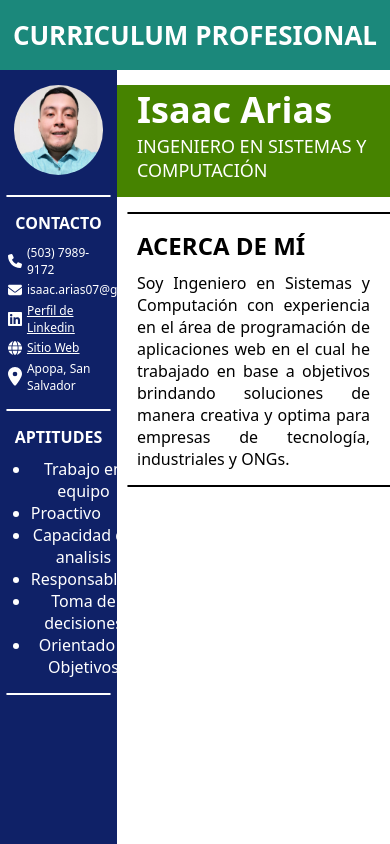
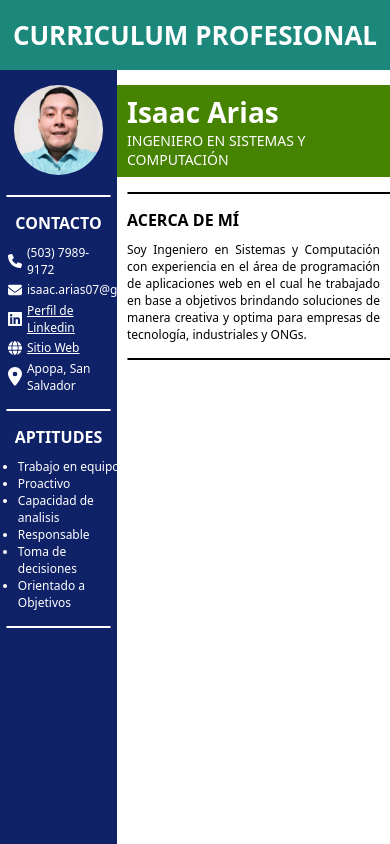
Before and after one commit to Isaac953/curriculum_isaac, a Next.js app: page / in a window 390 px wide. Shown: the top 844 px of the page. Built offline with nearby package versions, Linux system fonts and the light colour scheme.

Commit message:
CV_14: Ajuste en diseño responsivo de sección profile y about

```diff
--- a/src/app/components/Layout.scss
+++ b/src/app/components/Layout.scss
@@ -43,7 +43,7 @@ main {
 
 .main-contact {
   height: inherit;
-  width: 20vw;
+  width: 20%;
   // border: 1px solid green;
   background-color: $contactColor;
   @include column;
@@ -64,7 +64,7 @@ hr {
 
 .main-experience {
   height: inherit;
-  width: 50vw;
+  width: 50%;
   // border: 1px solid yellow;
   background-color: $textColor;
   color: $textColor2;
--- a/src/app/components/cards/03_Profile/Profile.scss
+++ b/src/app/components/cards/03_Profile/Profile.scss
@@ -6,15 +6,16 @@
     width: 100%;
     background-color: $profileColor;
     margin: 15px 0px;
-    padding-bottom: 15px;
+    padding: 8px 0px;
     @include column;
     align-items: flex-start;
+    justify-content: center;
     color: white;
     span{
         margin-left: 20px;
     }
     .name{
-        font-size: 40px;
+        font-size: 36px;
         font-weight: bold;
     }
     .title{
@@ -26,11 +27,14 @@
 /* Start Media Queries Screens 768px and 1023px */
 @media screen and (min-width: 768px) and (max-width: 1023px) {
     .profile-card {
+        span{
+            margin-left: 15px;
+        }
         .name{
-            font-size: 38px;
+            font-size: 32px;
         }
         .title{
-            font-size: 20px;
+            font-size: 18px;
         }
     }
   }
@@ -40,11 +44,14 @@
   /* Start Media Queries Screens 767px */
   @media screen and (max-width: 767px) {
     .profile-card {
+        span{
+            margin-left: 10px;
+        }
         .name{
-            font-size: 36px;
+            font-size: 28px;
         }
         .title{
-            font-size: 18px;
+            font-size: 14px;
         }
     }
   }
--- a/src/app/components/cards/04_about/About.scss
+++ b/src/app/components/cards/04_about/About.scss
@@ -9,6 +9,7 @@
         text-align:left;
         margin-left: 20px;
         margin-bottom: 10px;
+        font-size: 24px;
     }
     span{
         text-align: justify;
@@ -16,3 +17,35 @@
         font-size: 16px;
     }
 }
+
+/* Start Media Queries Screens 768px and 1023px */
+@media screen and (min-width: 768px) and (max-width: 1023px) {
+    .about-card{
+        h2{
+            margin-left: 15px;
+            margin-bottom: 10px;
+            font-size: 20px;
+        }
+        span{
+            margin: 0px 15px;
+            font-size: 14px;
+        }
+    }
+  }
+
+  /* End Media Queries Screens 768px and 1023px */
+
+  /* Start Media Queries Screens 767px */
+  @media screen and (max-width: 767px) {
+    .about-card{
+        h2{
+            margin-left: 10px;
+            margin-bottom: 10px;
+            font-size: 16px;
+        }
+        span{
+            margin: 0px 10px;
+            font-size: 12px;
+        }
+    }
+  }
--- a/src/app/components/cards/05_softskils/SoftSkills.scss
+++ b/src/app/components/cards/05_softskils/SoftSkills.scss
@@ -22,12 +22,17 @@
     display:list-item;
     position: relative;
     left: 25px;
+    text-align: left;
 }
 
 /* Start Media Queries Screens 768px and 1023px */
 @media screen and (min-width: 768px) and (max-width: 1023px) {
     .softskills-title{
         font-size: 20px;
+    }
+    .softskills-card span{
+        font-size: 14px;
+        left: 18px;
     }
   }
 
@@ -38,6 +43,10 @@
     .softskills-title{
         font-size: 16px;
     }
+    .softskills-card span{
+        font-size: 12px;
+        left: 12px;
+    }
   }
 
   /* End Media Queries Screens 767px */
```
Also changed, not shown: 1 other file (tests, documents, lock files or other folders).
